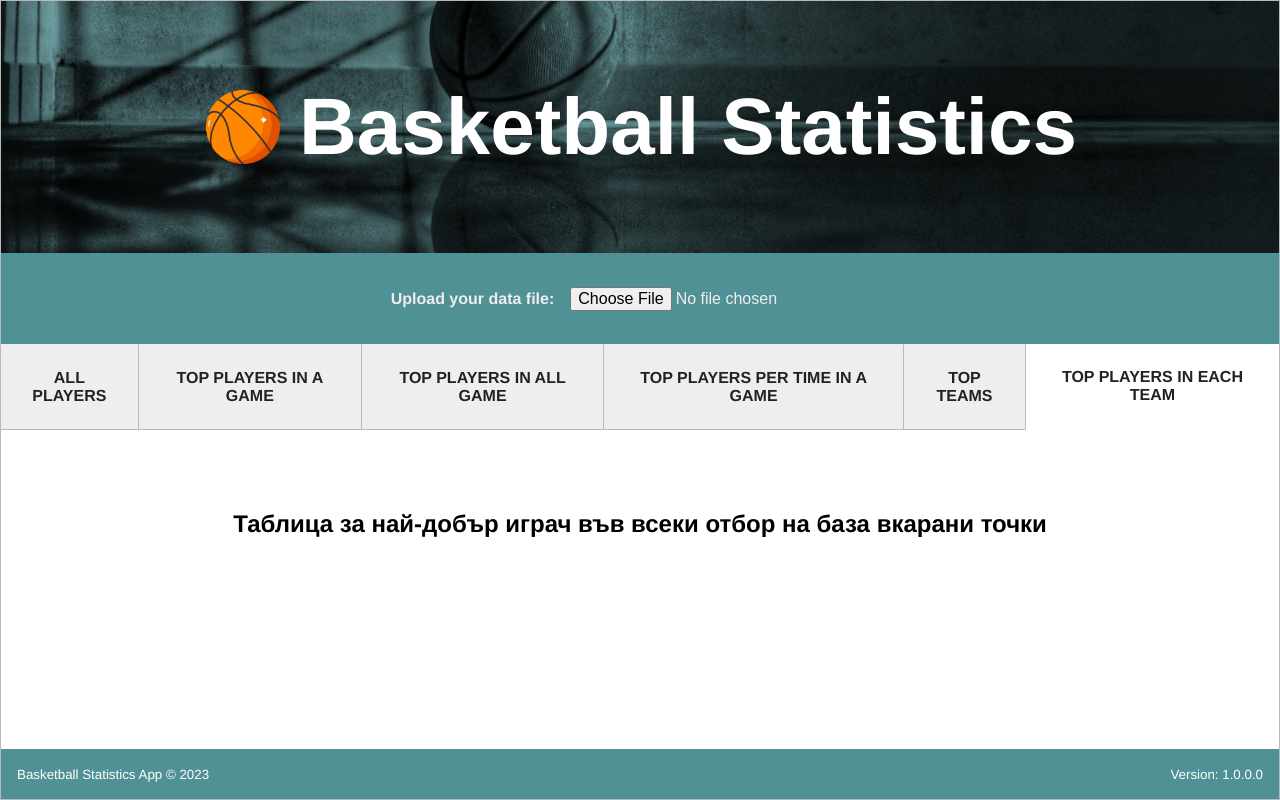
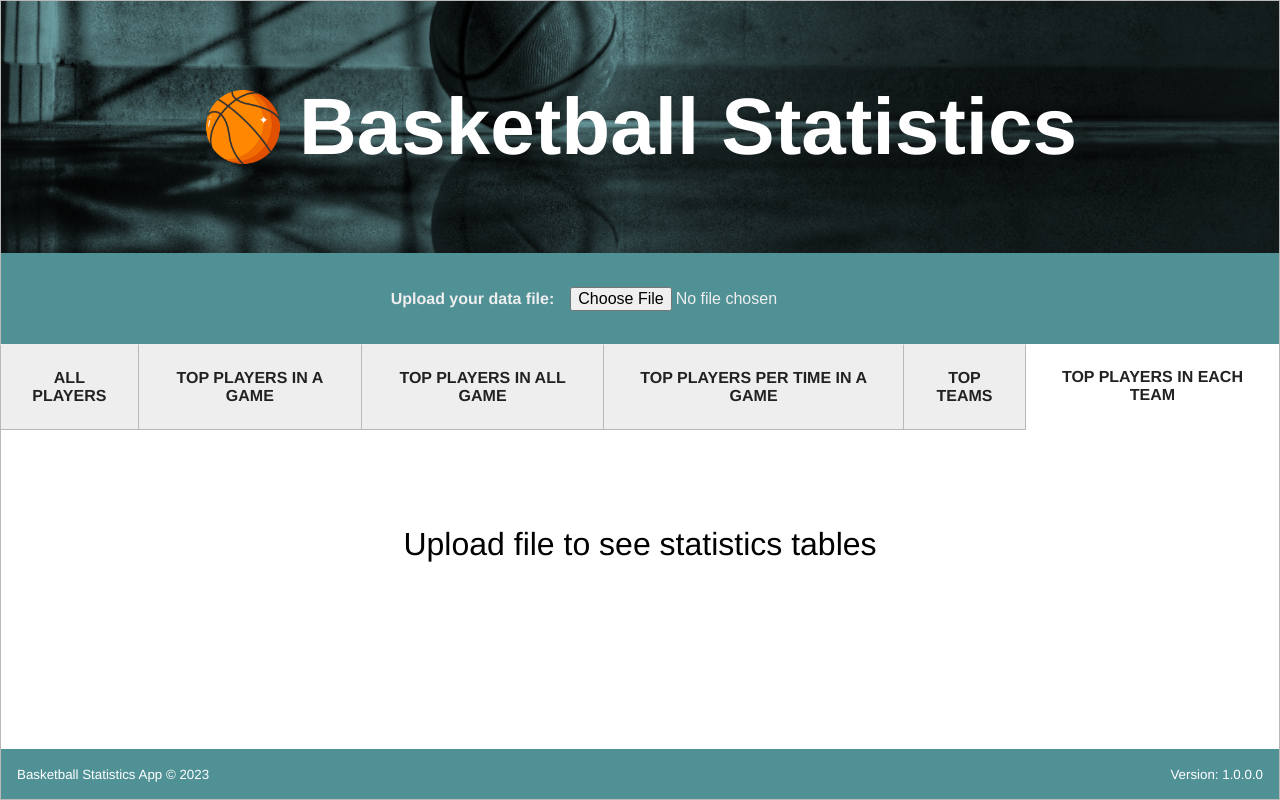
Before and after one commit to Slavcheva/basketball-statistics, a React (Create React App) app: page /most-players-points-by-team in a window 1280 px wide. Built offline with nearby package versions, Linux system fonts and the light colour scheme; a web font is replaced by a local one.

Commit message:
Add Home component

```diff
--- /dev/null
+++ b/src/components/pages/Home/Home.css
@@ -0,0 +1,5 @@
+.home-page {
+    padding: 3em;
+    text-align: center;
+    font-size: 2em;
+}
--- /dev/null
+++ b/src/components/pages/Home/Home.jsx
@@ -0,0 +1,12 @@
+import React from "react";
+import "./Home.css";
+
+
+export default function Home({message='Upload file to see statistics tables'}) {
+
+    return (
+            <div className="home-page">
+                <p>{message}</p>
+            </div>
+    )
+}
--- a/src/components/templates/Main/Main.jsx
+++ b/src/components/templates/Main/Main.jsx
@@ -11,6 +11,7 @@ import MostPointsScoredInOneGameTable from "../../pages/MostPointsScoredInOneGam
 import sanitizeData from "../../../utils/sanitizeData";
 import {DataContext} from "../../../contexts/DataContext";
 import Input from "../../atoms/Input/Input";
+import Home from "../../pages/Home/Home";
 
 function Main() {
 
@@ -39,15 +40,22 @@ function Main() {
 
                 <Input handleFileUpload={handleFileUpload}/>
                 <Navigation/>
-
+                {!!data.length
+                    ? <>
+                        <div className="statistic-page">
                             <Routes>
                                 <Route path="/" element={<GeneralStatistic/>}/>
                                 <Route path="/most-points-in-game" element={<MostPointsScoredInOneGameTable/>}/>
                                 <Route path="/most-points-in-all-games" element={<MostPointsScoredInAllGameTable/>}/>
                                 <Route path="/most-points-by-time" element={<MostPointsScoredByTimeTable/>}/>
                                 <Route path="/most-team-points" element={<MostPointsScoredByTeamTable/>}/>
-                    <Route path="/most-players-points-by-team" element={<MostPointsScoredInAllGameByTeamTable/>}/>
+                                <Route path="/most-players-points-by-team"
+                                       element={<MostPointsScoredInAllGameByTeamTable/>}/>
                             </Routes>
+                        </div>
+                    </>
+                    : <Home/>
+                }
             </main>
         </DataContext.Provider>
     );
```
Lines whose indentation alone changed are shown as unchanged.
